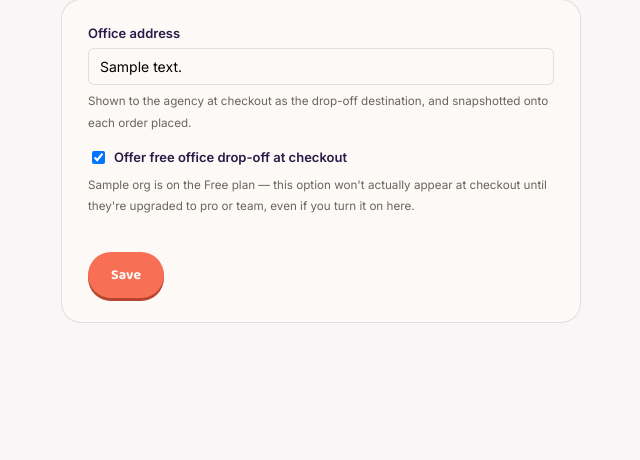
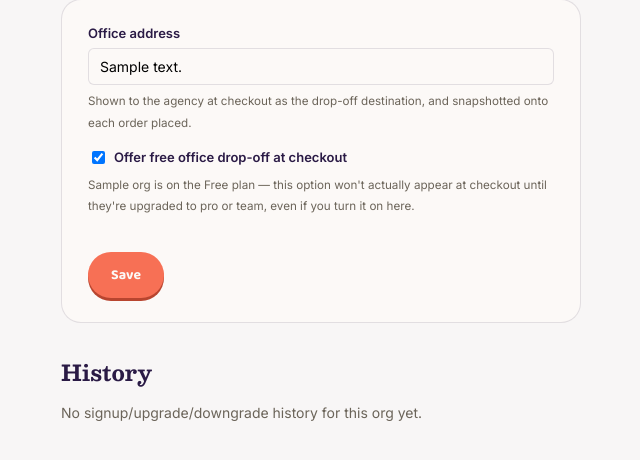
Before and after one commit to j-tippets/andgifts, a Flask app: page /app-admin/orgs/1/edit in a window 1280 px wide. Shown: the part 295-755 px from the top of the page, without its empty margins (137-777 px from the left). Run offline with Flask 3, Linux system fonts and the light colour scheme; a user stored in the database is signed in; tables that the repository leaves empty hold one stand-in row (values such as "Sample post"); grey boxes marked "Sample" are stand-in pictures.

Commit message:
Show org's own signup/upgrade/downgrade history on its App Admin edit page

```diff
--- a/app/routes/app_admin.py
+++ b/app/routes/app_admin.py
@@ -242,7 +242,13 @@ def org_edit(org_id):
         db.session.commit()
         return redirect(url_for("app_admin.org_edit", org_id=org.id))
 
-    return render_template("app_admin/org_edit.html", org=org)
+    events = OrgEventLog.query.filter_by(org_id=org.id).order_by(OrgEventLog.created_at.desc()).all()
+    return render_template(
+        "app_admin/org_edit.html",
+        org=org,
+        events=events,
+        pricing_display=current_app.config["PRICING_DISPLAY"],
+    )
 
 
 # --- Billing (placeholder) ----------------------------------------------
--- a/app/templates/app_admin/org_edit.html
+++ b/app/templates/app_admin/org_edit.html
@@ -41,4 +41,26 @@
     <button type="submit" class="btn btn-primary" style="margin-top:20px;">Save</button>
   </form>
 </div>
+
+<div style="margin-top:32px; max-width:520px;">
+  <h2 style="margin-bottom:12px;">History</h2>
+  {% if events %}
+    {% for e in events %}
+      <div class="contact-row">
+        <span class="subdued">
+          {% if e.event_type == 'signup' %}
+            Signed up on {{ pricing_display[e.to_tier].display_name }}
+          {% elif e.event_type == 'upgrade' %}
+            Upgraded {{ pricing_display[e.from_tier].display_name }} &rarr; {{ pricing_display[e.to_tier].display_name }}
+          {% else %}
+            Downgraded {{ pricing_display[e.from_tier].display_name }} &rarr; {{ pricing_display[e.to_tier].display_name }}
+          {% endif %}
+        </span>
+        <span class="subdued">{{ e.created_at.strftime('%b %-d, %Y %-I:%M %p') }}</span>
+      </div>
+    {% endfor %}
+  {% else %}
+    <p class="subdued">No signup/upgrade/downgrade history for this org yet.</p>
+  {% endif %}
+</div>
 {% endblock %}
```
